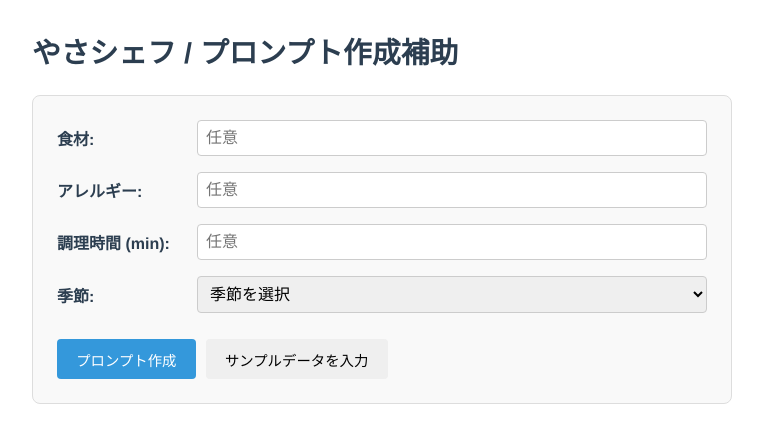
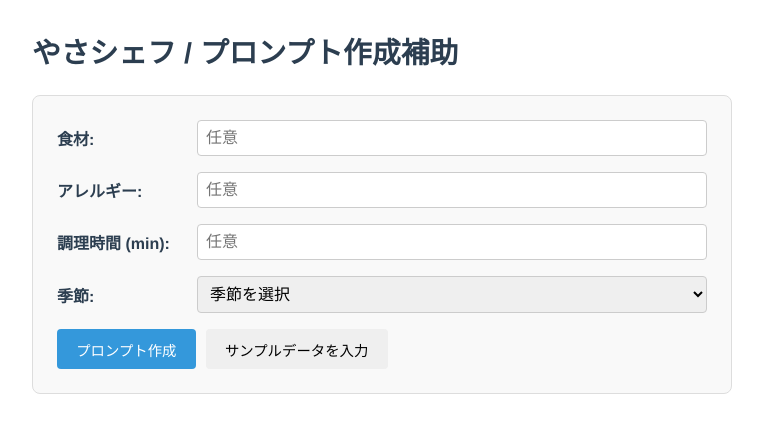
Before and after one commit to marunaka-food-corp/yasa-chef-prompt, a Vue app: page / in a window 1280 px wide. Shown: the top 442 px of the page, without its empty margins (258-1021 px from the left). Built offline with nearby package versions, Linux system fonts and the light colour scheme.

Commit message:
Update App.vue

```diff
--- a/src/App.vue
+++ b/src/App.vue
@@ -174,10 +174,6 @@ button.primary {
   border-radius: 8px;
 }
 
-button {
-  margin-top: 10px;
-}
-
 textarea {
   resize: vertical;
   width: 600px;
```
